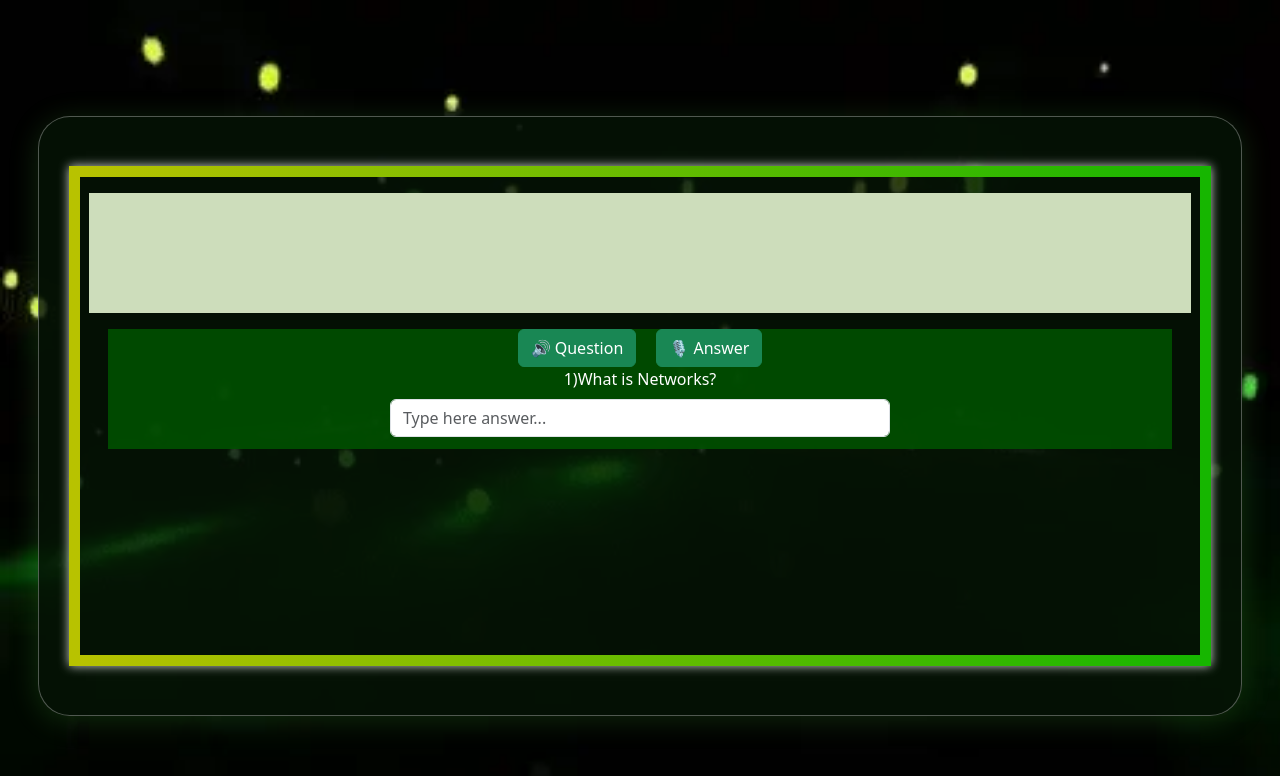
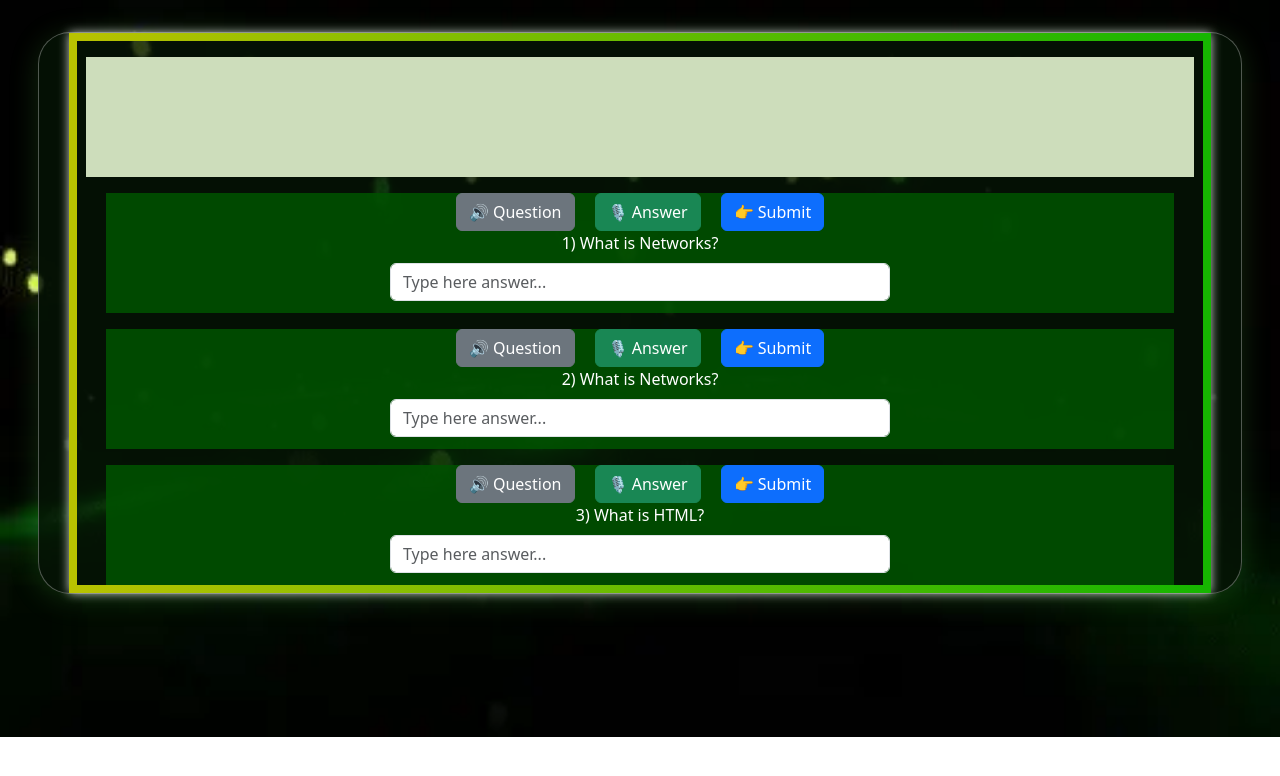
Before and after one commit to kaligu/AI-Quiz-WebApp, a plain HTML site: page index.html in a window 1280 px wide. Drawn offline with Linux system fonts and the light colour scheme.

Commit message:
implementing js

```diff
--- a/css/styles.css
+++ b/css/styles.css
@@ -8,10 +8,16 @@
     --backImgUrl:url('assets/images/backimg.webp');
 }
 
+body{
+    background-image: var(--backImgUrl);
+    background-size: cover;
+    background-repeat: no-repeat;
+}
+
 /* first page section */
 .fp {
-    min-height:776px;
-    height: 100vh;
+
+    height: 100%;
     width: 100%;
 
     display: flex;
@@ -19,13 +25,11 @@
     justify-content: center;
     align-items: center;
 
-    background-image: var(--backImgUrl);
-    background-size: cover;
-    background-repeat: no-repeat;
+
 }
 /*first page main container*/
 .fp-con{
-    height: 600px;
+    height: 100%;
     width: 94%;
     border-radius: 2em;
 
@@ -45,7 +49,7 @@
 .fp-con-cnt{
 
 
-    height: 500px;
+    height: 100%;
     width: 95%;
 
     display: flex;
@@ -53,7 +57,7 @@
     align-items: center;
 
 
-    border-width: 0.7em ;
+    border-width: 0.5em ;
     border-style: solid;
     border-image: linear-gradient(to right, #b8c200, #16b600) 1;
     box-shadow: 0 0 10px rgba(255, 255, 255, 0.8);
--- a/index.html
+++ b/index.html
@@ -23,29 +23,21 @@
                   <div class="fp-con-cnt-ch">
 
                   </div>
-                  <!--content quiz content-->
-                  <div class="fp-con-cnt-cc">
-                      <div>
-                          <button type="button" class="btn btn-success" >🔊 Question</button>
-                          <button type="button" class="btn btn-success" style="margin-left: 20px" id="btn">🎙 Answer</button>
-<!--                          <img src="css/assets/images/playbtn.png" alt="">-->
-<!--                          <img src="css/assets/images/voicebtn.png" alt="">-->
-                      </div>
-                      <div>
-                          <label class="form-label" style="color: white">1)What is Networks?</label>
-<!--                          <p>1). What is Internet?</p>-->
-                      </div>
-                      <div>
-                          <input class="form-control " id="tetxarea" placeholder="Type here answer..." style="width: 500px">
-                          <label for="tetxarea"></label>
-<!--                          <label>-->
-<!--                              <textarea class="tetxarea"></textarea>-->
-<!--                          </label>-->
-                      </div>
-                      <div>
-<!--                          <img src="css/assets/images/submitbtn.png" alt="">-->
-                      </div>
-                  </div>
+<!--                  &lt;!&ndash;content quiz content&ndash;&gt;-->
+<!--                  <div class="fp-con-cnt-cc">-->
+<!--                      <div>-->
+<!--                          <button type="button" class="btn btn-secondary" >🔊 Question</button>-->
+<!--                          <button type="button" class="btn btn-success" style="margin-left: 20px" id="btn">🎙 Answer</button>-->
+<!--                          <button type="button" class="btn btn-primary" style="margin-left: 20px" id="submit">👉 Submit</button>-->
+<!--                      </div>-->
+<!--                      <div>-->
+<!--                          <label class="form-label" style="color: white" id="lblQuestion">1)What is Networks?</label>-->
+<!--                      </div>-->
+<!--                      <div>-->
+<!--                          <input class="form-control " id="txtareaUserAnswer" placeholder="Type here answer..." style="width: 500px">-->
+<!--                          <label for="txtareaUserAnswer"></label>-->
+<!--                      </div>-->
+<!--                  </div>-->
                   <!-- first page main container content - image-->
 <!--                  <div class="fp-con-cnt-avtr">-->
 <!--                      <img src="assets/pictures/avatar.png" alt="personal image">-->
--- a/js/script.js
+++ b/js/script.js
@@ -57,13 +57,71 @@ function Quiz (id , question , correctAnswer , correctAnswerSyntaxes , userAnswe
 /////////////////////////////////////////////////////////////////////////////////////
 //      Database Initialise
 ////////////////////////////////////////////////////////////////////////////////////
+
 let quiz1 = new Quiz(1,'What is your pet?', 'dog' ,'kiri laki', '', 0);
+quizObjList.push(quiz1);
+
+let quiz2 = new Quiz(1,'What is your car?', 'toyota' ,'toyota hilux', '', 0);
+quizObjList.push(quiz2);
+
+const questionsAndAnswers = [
+    {
+        question: "What is Networks?",
+        answer: "Networks refer to a group of interconnected devices or systems that can communicate and share resources with each other.",
+    },
+    {
+        question: "What is Networks?",
+        answer: "Networks refer to a group of interconnected devices or systems that can communicate and share resources with each other.",
+    },
+    // {
+    //     question: "What is Networks?",
+    //     answer: "Networks refer to a group of interconnected devices or systems that can communicate and share resources with each other.",
+    // },
+    // {
+    //     question: "What is Networks?",
+    //     answer: "Networks refer to a group of interconnected devices or systems that can communicate and share resources with each other.",
+    // },
+    // {
+    //     question: "What is Networks?",
+    //     answer: "Networks refer to a group of interconnected devices or systems that can communicate and share resources with each other.",
+    // },
+    {
+        question: "What is HTML?",
+        answer: "HTML stands for HyperText Markup Language, which is the standard markup language for creating web pages.",
+    },
+    // Add more questions and answers as needed
+];
+
+// Generate the HTML code
+let htmlCode = "";
+questionsAndAnswers.forEach((qa, index) => {
+    $(`
+    <div class="fp-con-cnt-cc">
+      <div>
+        <button type="button" class="btn btn-secondary">🔊 Question</button>
+        <button type="button" class="btn btn-success" style="margin-left: 20px" id="btn">🎙 Answer</button>
+        <button type="button" class="btn btn-primary" style="margin-left: 20px" id="submit">👉 Submit</button>
+      </div>
+      <div>
+        <label class="form-label" style="color: white" id="lblQuestion">${index + 1}) ${qa.question}</label>
+      </div>
+      <div>
+        <input class="form-control" id="txtareaUserAnswer" placeholder="Type here answer..." style="width: 500px">
+        <label for="txtareaUserAnswer"></label>
+      </div>
+    </div>
+  `).appendTo('.fp-con-cnt');
+});
+
+// Output the generated HTML code
+console.log(htmlCode);
+
 
 /////////////////////////////////////////////////////////////////////////////////////
 //      Bussiness logics
 ////////////////////////////////////////////////////////////////////////////////////
 
-const result = document.querySelector('#tetxarea');
+const result = document.querySelector('#txtareaUserAnswer');
 const btn = document.querySelector('#btn');
 const copyBtn = document.querySelector('#copyBtn');
 const speechRecognition = window.webkitSpeechRecognition;
```
